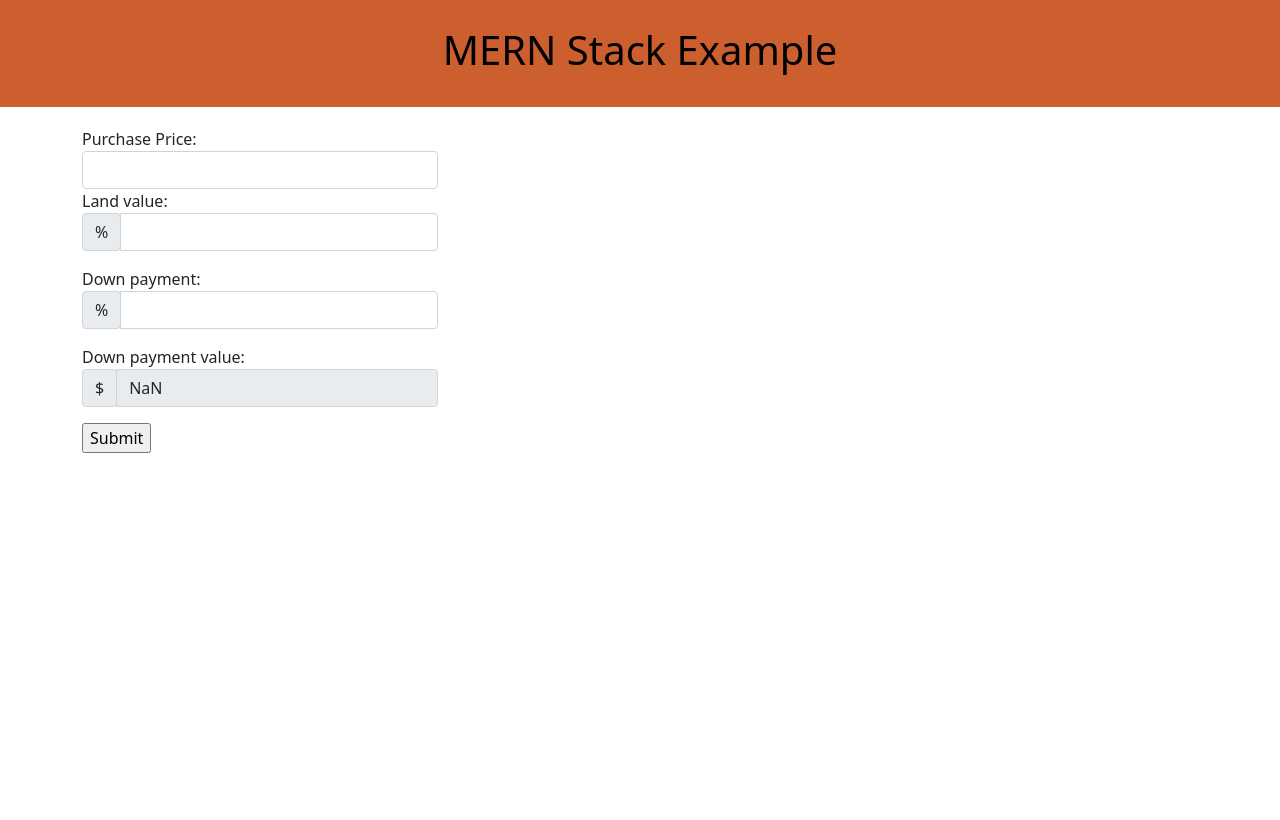
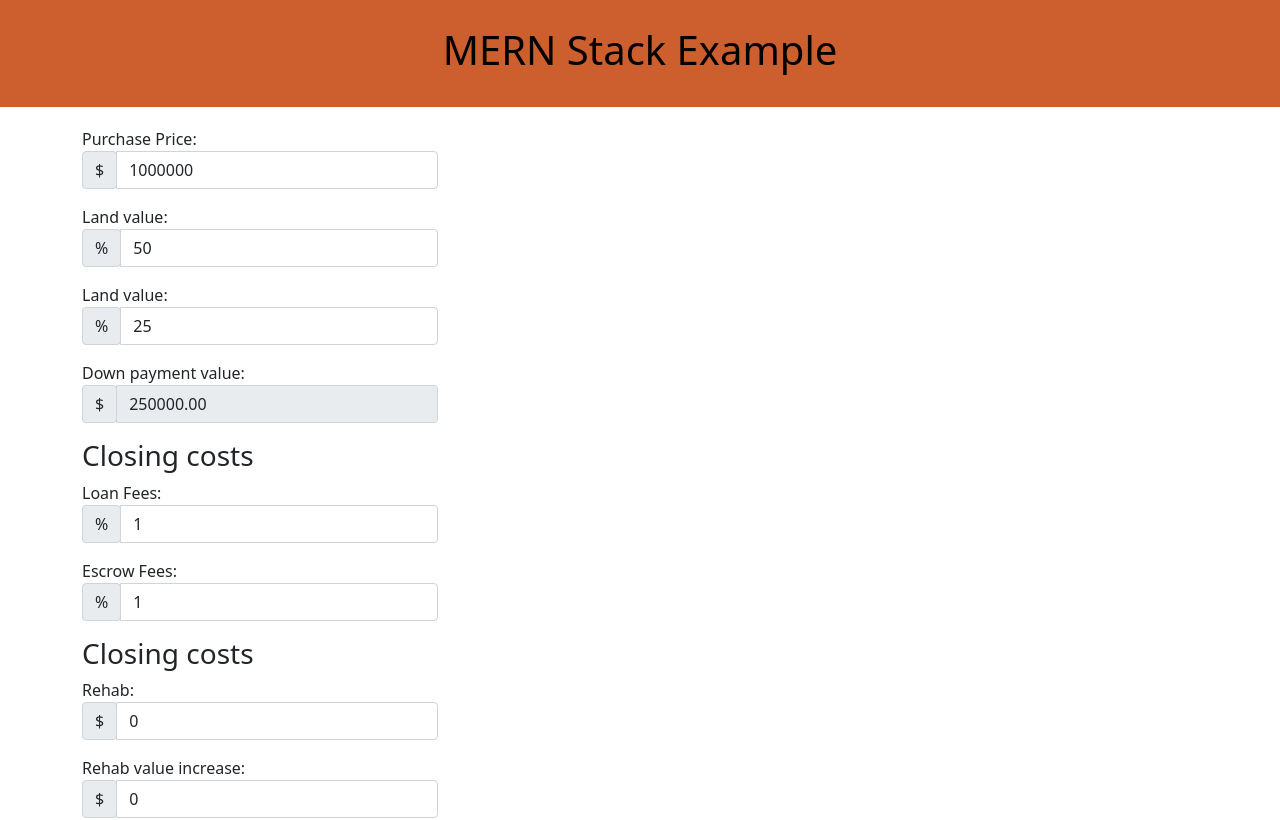
Before and after one commit to KRSogaard/roi-calculator.wewelo.com, a React (Create React App) app in the folder ui/: page / in a window 1280 px wide. Shown: the top 820 px of the page. Built offline with nearby package versions, Linux system fonts and the light colour scheme.

Commit message:
Settings page

```diff
--- a/ui/package.json
+++ b/ui/package.json
@@ -15,6 +15,7 @@
     "react-bootstrap": "^2.1.2",
     "react-dom": "^17.0.2",
     "react-hook-form": "^7.27.0",
+    "react-number-format": "^5.0.0-beta.4",
     "react-router-dom": "^6.2.1",
     "react-scripts": "5.0.0",
     "typescript": "^4.5.5",
--- a/ui/src/components/Settings.tsx
+++ b/ui/src/components/Settings.tsx
@@ -1,6 +1,7 @@
 import React, { useState, useEffect } from "react";
 import EditTaskModal from "./EditTaskModal";
-import { useForm } from "react-hook-form";
+import { useForm, Controller } from "react-hook-form";
+import { NumericFormat } from 'react-number-format';
 
 export interface ISettings {
   PurchasePrice: number;
@@ -28,85 +29,104 @@ export interface ISettings {
 
 export const Settings = (onSettingsChange: any) => {
   const [downPaymentValue, setDownPaymentValue] = useState(0);
+  const [totalClosing, setTotalClosing] = useState(0);
 
-  const { register, handleSubmit, watch } = useForm({
+  const { register, handleSubmit, watch, control, formState: { errors } } = useForm({
     shouldUseNativeValidation: true,
     reValidateMode: "onChange",
+    defaultValues: {
+      purchasePrice: 1000000,
+      downPaymentPtc: 25,
+      landValuePtc: 50,
+      loanFeesPtc: 1,
+      escrowFeesPtc: 1,
+      rehabCost: 0,
+      rehabValueCost: 0,
+      loanRatePtc: 5,
+      loanTerm: 12 * 30,
+      rentIncome: 3600,
+      managementFeePtc: 0,
+      maintenanceCostPtc: 5,
+      taxRatePtc: 25,
+      propertyTaxPtc: 0.69,
+      vacancyRatePtc: 10,
+      annualRentIncreasePtc: 3,
+      annualUtilities: 1000,
+      annualInsurance: 1000,
+      annualOtherCosts: 1000,
+      salesFeesPtc: 5
+    }
   });
 
   const watchDownpayment = watch(["purchasePrice", "downPaymentPtc"]);
+  const watchTotalClosing = watch(["purchasePrice", "downPaymentPtc", "loanFeesPtc", "escrowFeesPtc", "rehabCost"]);
   React.useEffect(() => {
+    console.log(watchDownpayment);
     setDownPaymentValue(
-      (parseFloat(watchDownpayment[0]) * parseFloat(watchDownpayment[1])) /
-        100.0
+      watchDownpayment[0] * (watchDownpayment[1] /
+        100.0)
     );
-  });
-  const onSubmit = async (data: any) => {
-    console.log("Test:", data);
-  };
+  }, [watchDownpayment]);
+  React.useEffect(() => {
+    setTotalClosing(
+      watchTotalClosing[0] * (watchTotalClosing[1] / 100.0) +
+      watchTotalClosing[0] * (watchTotalClosing[2] / 100.0) +
+      watchTotalClosing[0] * (watchTotalClosing[3] / 100.0) +
+      watchTotalClosing[4]);
+  }, [watchTotalClosing]);
 
   const onDownPaymentChanged = async (test: any) => {
     console.log("OnChanged:", test);
   };
+  const onSubmit = (data: any, e: any) => console.log("Submit", data, e);
+  const onError = (errors: any, e: any) => console.log("Error", errors, e);
+
+  var inputField = (title: string, fields: any, prefix?: string, errors?: any) => {
+    if (errors) {
+      console.log("Errors:", errors);
+    }
+    return (
+      <div className="form-group">
+        <label htmlFor="landValue">{title}:</label>
+        <div className="input-group mb-3">
+          {prefix !== "" && (
+            <div className="input-group-prepend">
+              <span className="input-group-text" id="basic-addon1">
+                {prefix}
+              </span>
+            </div>)}
+          <input
+            type="number"
+            className="form-control"
+            step="any"
+            {...fields}
+          />
+        </div>
+      </div>)
+  }
 
   return (
-    <form onSubmit={handleSubmit(onSubmit)}>
-      <div className="form-row">
-        <div className="form-group">
-          <label htmlFor="purchasePrice">Purchase Price:</label>
-          <input
-            type="text"
-            className="form-control"
-            id="purchasePrice"
-            {...register("purchasePrice", {
+    <form onSubmit={handleSubmit(onSubmit, onError)}>
+      {/* <small className="text-danger">
+        {errors?.role && errors.role.message}
+      </small> */}
+
+      {inputField("Purchase Price", register("purchasePrice", {
         required: true,
-              valueAsNumber: true,
-              min: 0,
-            })}
-          />
-        </div>
-
-        <div className="form-group">
-          <label htmlFor="landValue">Land value:</label>
-          <div className="input-group mb-3">
-            <div className="input-group-prepend">
-              <span className="input-group-text" id="basic-addon1">
-                %
-              </span>
-            </div>
-            <input
-              type="text"
-              className="form-control"
-              {...register("landValue", {
+        valueAsNumber: true
+      }), "$")}
+      {inputField("Land value", register("landValuePtc", {
         required: true,
         valueAsNumber: true,
         min: 0,
         max: 100,
-              })}
-            />
-          </div>
-        </div>
-
-        <div className="form-group">
-          <label htmlFor="downPayment">Down payment:</label>
-          <div className="input-group mb-3">
-            <div className="input-group-prepend">
-              <span className="input-group-text" id="basic-addon1">
-                %
-              </span>
-            </div>
-            <input
-              type="text"
-              className="form-control"
-              {...register("downPaymentPtc", {
+      }), "%")}
+      {inputField("Land value", register("downPaymentPtc", {
         required: true,
         valueAsNumber: true,
         min: 0,
         max: 100,
-              })}
-            />
-          </div>
-        </div>
+      }), "%")}
 
       <div className="form-group">
         <label htmlFor="landValue">Down payment value:</label>
@@ -117,14 +137,136 @@ export const Settings = (onSettingsChange: any) => {
             </span>
           </div>
           <input
-              type="text"
+            type="number"
             className="form-control"
             value={downPaymentValue.toFixed(2)}
             readOnly
           />
         </div>
       </div>
-      </div>
+
+      <h3>
+        Closing costs
+      </h3>
+      {inputField("Loan Fees", register("loanFeesPtc", {
+        required: true,
+        valueAsNumber: true,
+        min: 0,
+        max: 100,
+      }), "%")}
+      {inputField("Escrow Fees", register("escrowFeesPtc", {
+        required: true,
+        valueAsNumber: true,
+        min: 0
+      }), "%")}
+
+      <h3>
+        Closing costs
+      </h3>
+      {inputField("Rehab", register("rehabCost", {
+        required: true,
+        valueAsNumber: true,
+        min: 0,
+        max: 100,
+      }), "$")}
+      {inputField("Rehab value increase", register("rehabValueCost", {
+        required: true,
+        valueAsNumber: true,
+        min: 0
+      }), "$")}
+
+
+      <h3>
+        Total Closing: {totalClosing}
+      </h3>
+
+      {inputField("Loan Rate", register("loanRatePtc", {
+        required: true,
+        valueAsNumber: true,
+        min: 0,
+        max: 100,
+      }), "%")}
+
+      {inputField("Loan Rate", register("loanTerm", {
+        required: true,
+        valueAsNumber: true,
+        min: 0,
+      }), "months")}
+
+      {inputField("Rent Income", register("rentIncome", {
+        required: true,
+        valueAsNumber: true,
+        min: 0,
+      }), "$", errors.rentIncome)}
+
+      {inputField("Management Fee", register("managementFeePtc", {
+        required: true,
+        valueAsNumber: true,
+        min: 0,
+        max: 100,
+      }), "%")}
+
+      {inputField("Maintenance Cost", register("maintenanceCostPtc", {
+        required: true,
+        valueAsNumber: true,
+        min: 0,
+        max: 100,
+      }), "%")}
+
+      {inputField("Tax Rate", register("taxRatePtc", {
+        required: true,
+        valueAsNumber: true,
+        min: 0,
+        max: 100,
+      }), "%")}
+
+      {inputField("Property Tax", register("propertyTaxPtc", {
+        required: true,
+        valueAsNumber: true,
+        min: 0,
+        max: 100,
+      }), "%")}
+
+      {inputField("Vacancy rate", register("vacancyRatePtc", {
+        required: true,
+        valueAsNumber: true,
+        min: 0,
+        max: 100,
+      }), "%")}
+
+      {inputField("Annual rent increase", register("annualRentIncreasePtc", {
+        required: true,
+        valueAsNumber: true,
+        min: 0,
+        max: 100,
+      }), "%")}
+
+      {inputField("Annual utilities", register("annualUtilities", {
+        required: true,
+        valueAsNumber: true,
+        min: 0,
+      }), "$")}
+
+      {inputField("Annual insurance", register("annualInsurance", {
+        required: true,
+        valueAsNumber: true,
+        min: 0,
+      }), "$")}
+
+      {inputField("Annual other costs", register("annualOtherCosts", {
+        required: true,
+        valueAsNumber: true,
+        min: 0,
+      }), "$")}
+
+      {inputField("Sales Fee", register("salesFeesPtc", {
+        required: true,
+        valueAsNumber: true,
+        min: 0,
+        max: 100,
+      }), "%")}
+
+
       <input type="submit" />
     </form>
   );
```
Also changed, not shown: 1 other file (tests, documents, lock files or other folders). Lines whose indentation alone changed are shown as unchanged.
